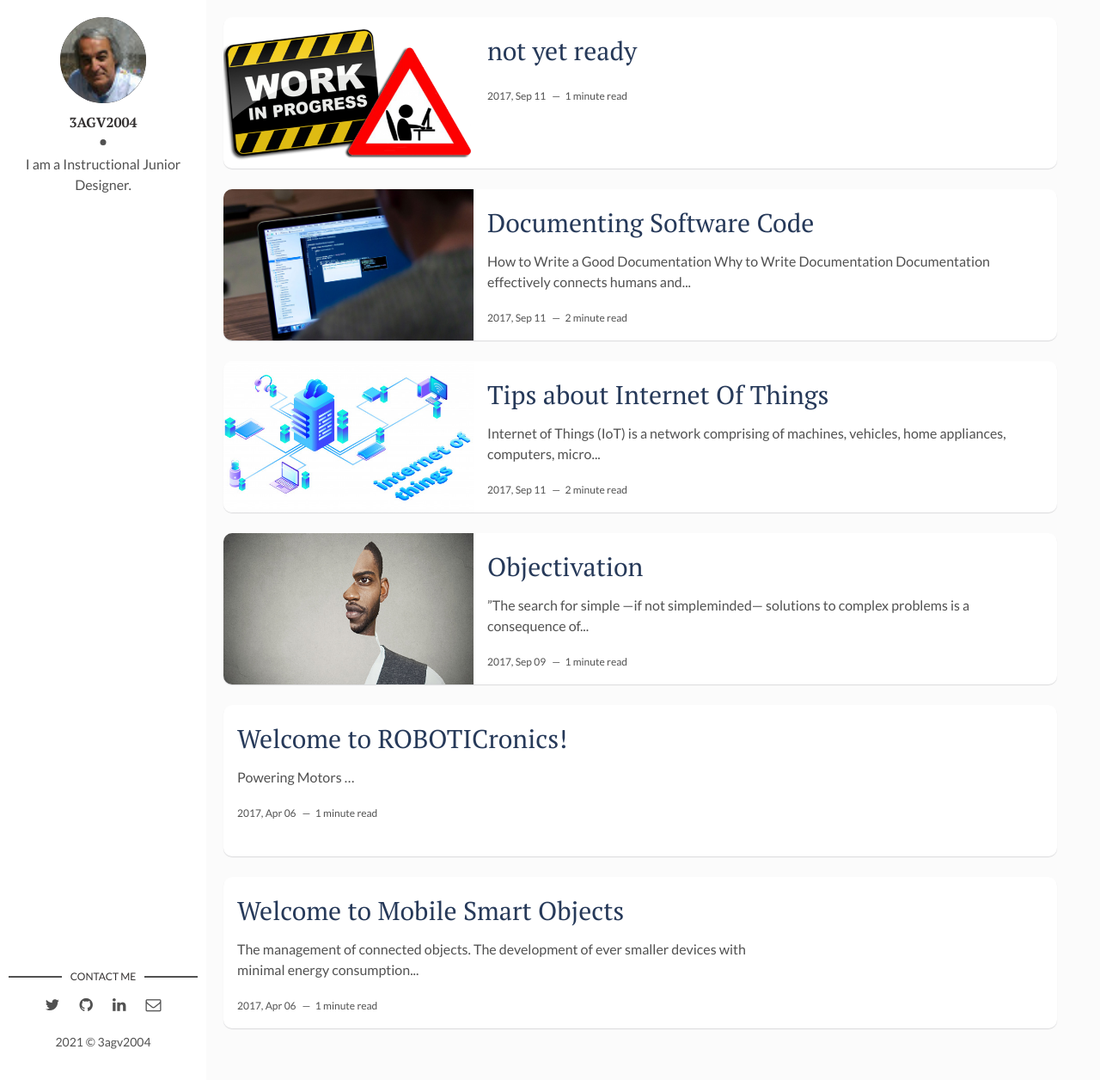
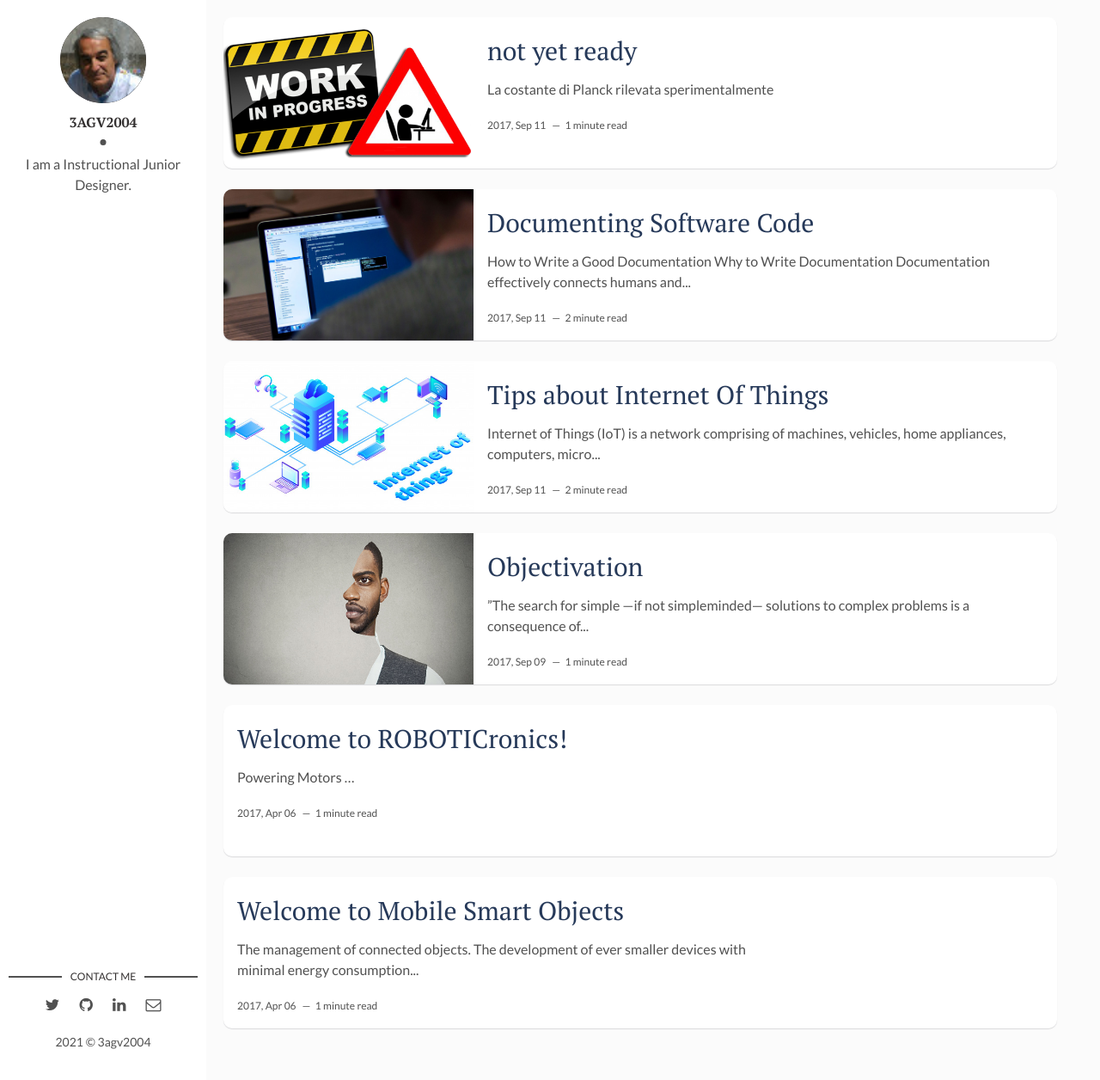
Before and after one commit to ROBOTICronics/ROBOTICronics.github.io, a Jekyll site: the page built from index.html, in a window 1280 px wide and 1256 px high. Shown: the whole window at 86% size. Built offline with Jekyll 4.4.1, drawn with Linux system fonts in a browser that asks for light colours; the list of posts is cut into pages by our own code.

Commit message:
Update 2017-09-12-the-best-organizer-software.markdown

```diff
--- a/_posts/2017-09-12-the-best-organizer-software.markdown
+++ b/_posts/2017-09-12-the-best-organizer-software.markdown
@@ -8,3 +8,4 @@
 ---
 
 ![not yet ready]({{site.baseurl}}/assets/img/Work-in-progress-1024x603.png)
+# La costante di Planck rilevata sperimentalmente
```
